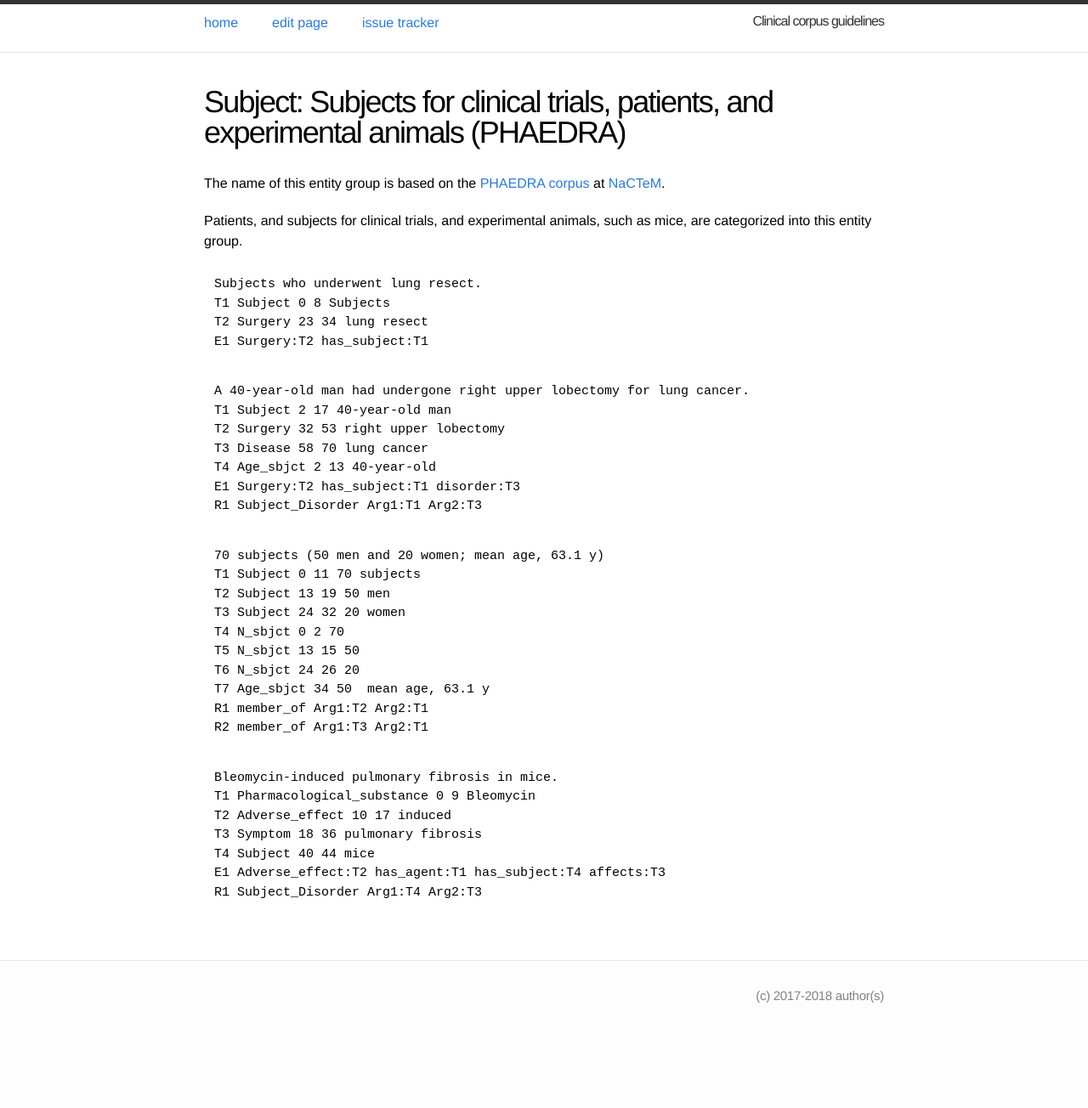
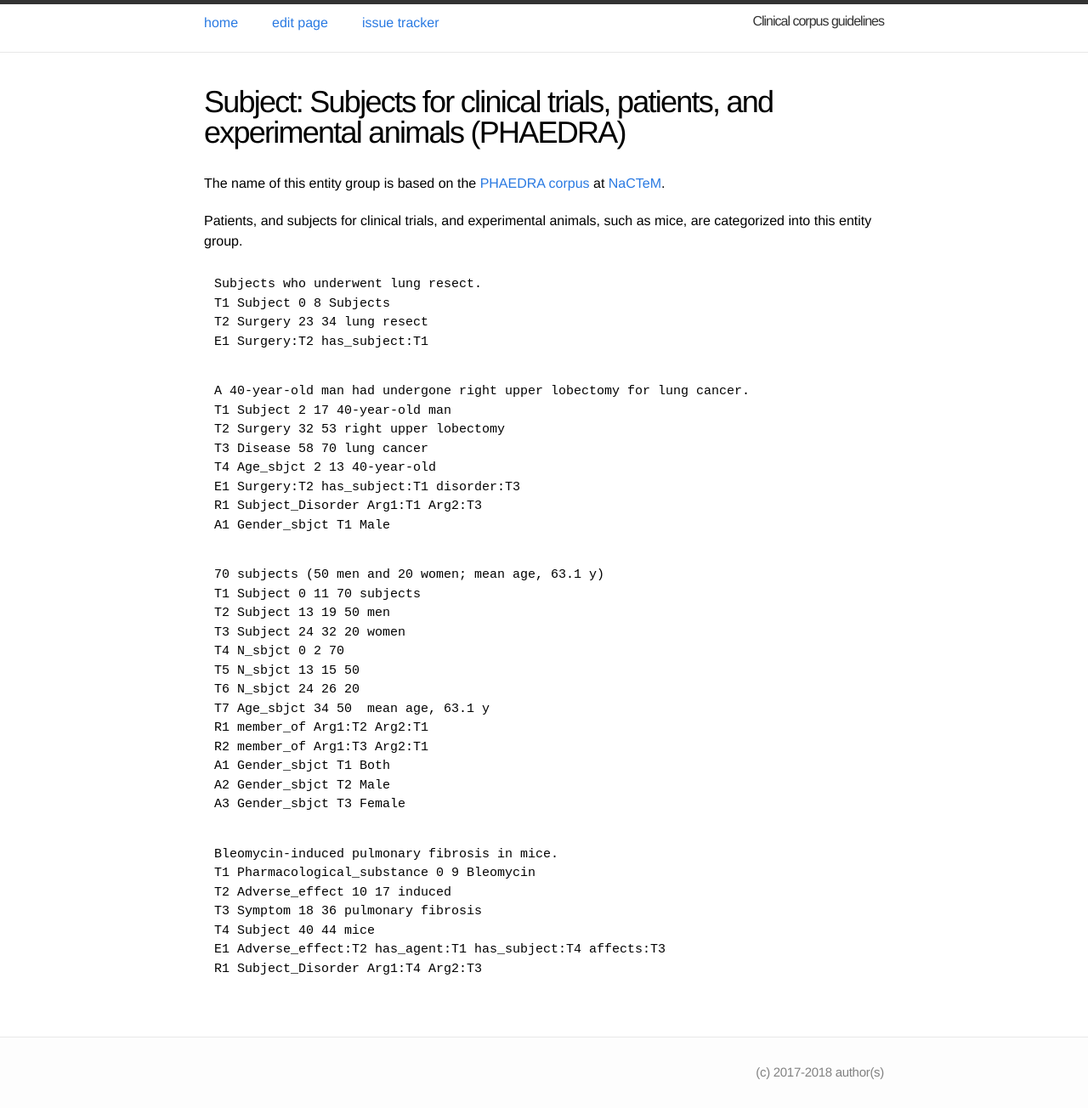
Before and after one commit to ezcatdb/clinicalcorpus-guidelines, a Jekyll site: the page built from _entity/Subject.md, in a window 1280 px wide. Shown: the whole page at 85% size. Built offline with Jekyll 4.4.1, drawn with Linux system fonts in a browser that asks for light colours; before the commit the page ends 1214 px from its top, so only the background shows below that.

Commit message:
Update Subject.md

```diff
--- a/_entity/Subject.md
+++ b/_entity/Subject.md
@@ -26,6 +26,7 @@ T3 Disease 58 70 lung cancer
 T4 Age_sbjct 2 13 40-year-old
 E1 Surgery:T2 has_subject:T1 disorder:T3
 R1 Subject_Disorder Arg1:T1 Arg2:T3
+A1 Gender_sbjct T1 Male
 ~~~
 ~~~ ann
 70 subjects (50 men and 20 women; mean age, 63.1 y)
@@ -38,6 +39,9 @@ T6 N_sbjct 24 26 20
 T7 Age_sbjct 34 50  mean age, 63.1 y
 R1 member_of Arg1:T2 Arg2:T1
 R2 member_of Arg1:T3 Arg2:T1
+A1 Gender_sbjct T1 Both
+A2 Gender_sbjct T2 Male
+A3 Gender_sbjct T3 Female
 ~~~
 ~~~ ann
 Bleomycin-induced pulmonary fibrosis in mice.
```
